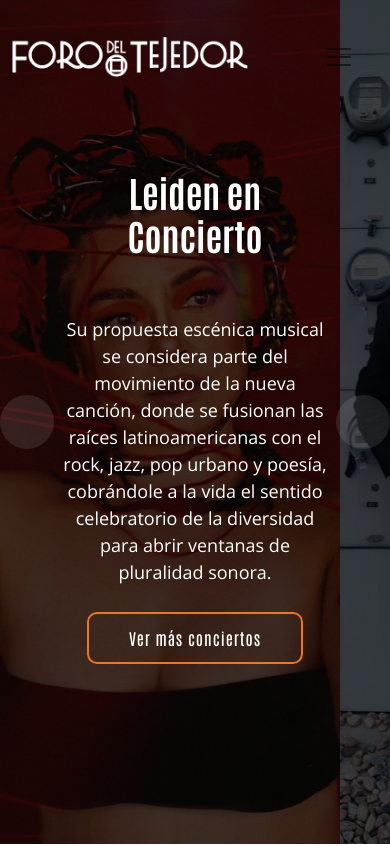
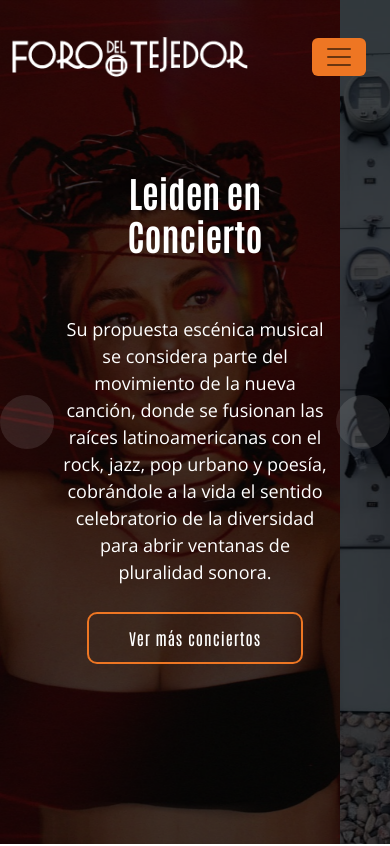
Before and after one commit to aidajr/proyecto-final1, a website: page index.html in a window 390 px wide. Shown: the top 846 px of the page. Drawn offline with nearby package versions, Linux system fonts and the light colour scheme.

Commit message:
actualizacion

```diff
--- a/SCSS/main.scss
+++ b/SCSS/main.scss
@@ -20,6 +20,11 @@
 }
 .nav-item:hover{
 	border-bottom: $color_9 3px solid;
+}
+.navbar-toggler{
+	background-color: #ee7623;
+	border: none;
+	color: none;
 }
 @-webkit-keyframes animate-preloader {
 	0% {
@@ -347,7 +352,7 @@ footer{
 		p {
 			max-width: 60%;
 		}
-	}
+}
 }
 @media screen and (max-width: 768px) {
 	[data-aos-delay] {
@@ -364,7 +369,7 @@ footer{
 		}
 	}
 }
-@media (min-width: 640px) {
+@media (min-width:640px) {
 	.hero {
 		.carousel-control-prev {
 			padding-left: 15px;
```
Also changed, not shown: css/main.css.
